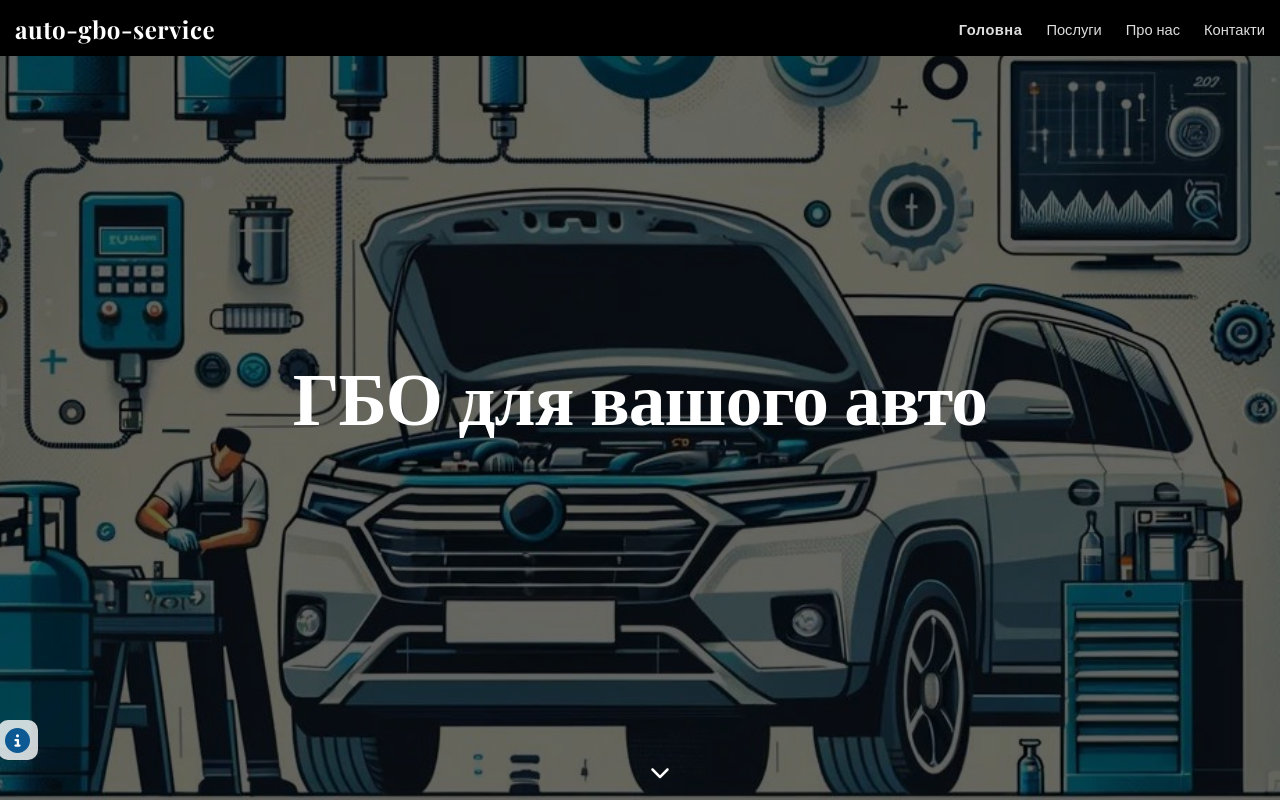
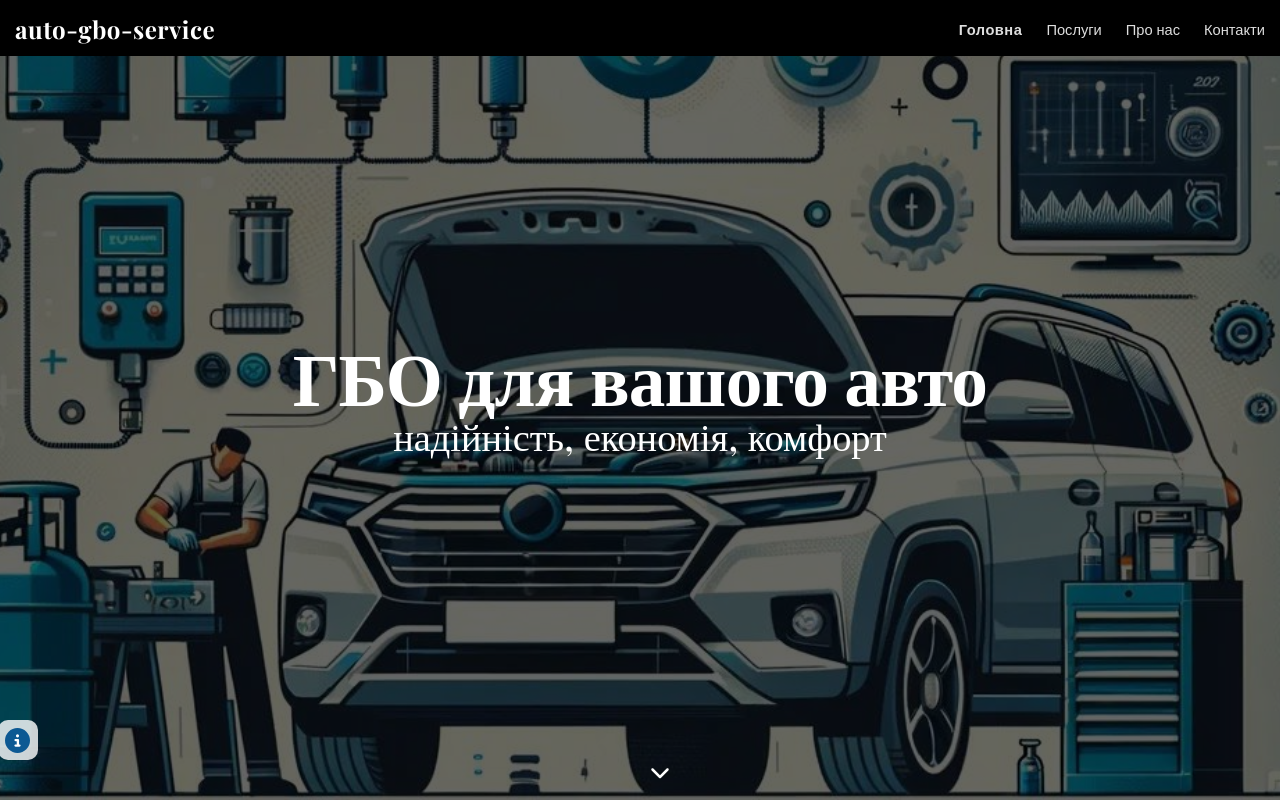
Before and after one commit to JuliShubina/gbo_react, a React (Vite) app: page / in a window 1280 px wide. Shown: the top 800 px of the page. Built offline with nearby package versions, Linux system fonts and the light colour scheme.

Commit message:
refactoring Hero component

```diff
--- a/src/components/hero/Hero.jsx
+++ b/src/components/hero/Hero.jsx
@@ -4,41 +4,51 @@ import PropTypes from "prop-types";
 import { useMediaQuery } from "react-responsive";
 import { useEffect, useState } from "react";
 
-const Hero = ({ title, styleBg = { "--bg-height": "370px" }, beforeHeight = "370px" }) => {
-  const [isBeforeHeight100vh, setIsBeforeHeight100vh] = useState(false);
+const Hero = ({ title, styleBg = {}, titlePlus }) => {
+  console.log("--bg-height", styleBg);
+
+  const [isBgHeight100vh, setIsBgHeight100vh] = useState(false);
   const isLandscapeSmallHeight = useMediaQuery({
     query: "(max-height: 500px) and (orientation: landscape)",
   });
+
   const parallax = () => {
     const moveCoef = 0.3;
-    const move = window.scrollY * moveCoef;
     const heroElement = document.querySelector(`.${styles.hero__background}`);
     if (heroElement) {
-      heroElement.style.backgroundPositionY = `${move}px`;
+      // const height = heroElement.clientHeight;
+      // console.log("Высота элемента heroElement:", height);
+
+      const move = window.scrollY * moveCoef;
+      // heroElement.style.transform = `translate3d(0px, ${move}px, 0px)`;
+      heroElement.style.backgroundPosition = `center calc(50% + ${move}px)`;
     } else console.log("Элемент не существует");
   };
+
   useEffect(() => {
     window.addEventListener("scroll", parallax);
-
     return () => {
       window.removeEventListener("scroll", parallax); // Убираем обработчик при размонтировании
     };
   }, []);
+
   useEffect(() => {
     const section = document.querySelector(`.${styles.hero}`);
     if (section) {
       const computedStyle = getComputedStyle(section);
-      const beforeHeight = computedStyle.getPropertyValue("--before-height").trim();
-      setIsBeforeHeight100vh(beforeHeight === "100vh");
+      const bgHeight = computedStyle.getPropertyValue("--bg-height").trim();
+      setIsBgHeight100vh(bgHeight === "100vh");
     }
-  }, [styleBg]);
-  const shouldRenderHeroIcon = isLandscapeSmallHeight || isBeforeHeight100vh;
+  }, []);
+
+  const shouldRenderHeroIcon = isLandscapeSmallHeight || isBgHeight100vh;
 
   return (
-    <section onScroll={parallax} className={`${styles.hero}  ${styles.hero__background}`} style={{ ...styleBg, "--before-height": beforeHeight }}>
+    <section onScroll={parallax} className={`${styles.hero}  ${styles.hero__background}`} style={styleBg}>
       <div className="container">
         <div className={styles.hero__content}>
           <h1 className={styles.hero__contentTitle}>{title}</h1>
+          <h2>{titlePlus}</h2>
           {shouldRenderHeroIcon && <HeroIcon />}
         </div>
       </div>
@@ -50,5 +60,6 @@ Hero.propTypes = {
   title: PropTypes.string.isRequired,
   styleBg: PropTypes.object,
   beforeHeight: PropTypes.string,
+  titlePlus: PropTypes.string,
 };
 export default Hero;
--- a/src/components/hero/hero.module.css
+++ b/src/components/hero/hero.module.css
@@ -46,7 +46,7 @@
   position: relative;
 
   background-image: url("../../images/hero-image.jpg");
-
+  background-color: rgba(0, 0, 0, 0.6);
   background-blend-mode: multiply;
   background-repeat: no-repeat;
   background-position: center;
@@ -58,25 +58,12 @@
   z-index: -4;
 }
 
-.hero__background::before {
-  content: "";
-  /* background-image: url("../images/hero-background.jpg"); */
-  position: absolute;
-  top: 0;
-  left: 0;
-  width: 100%;
-  height: var(--before-height);
-  background-color: rgba(0, 0, 0, 0.6);
-  z-index: -1;
-}
 @media (max-width: 768px) {
-  .hero__background::before,
   .hero__background {
     --bg-height: 320px;
   }
 }
 @media (max-width: 480px) {
-  .hero__background::before,
   .hero__background {
     --bg-height: 250px;
   }
--- a/src/pages/about us/about.module.css
+++ b/src/pages/about us/about.module.css
@@ -12,7 +12,6 @@
 
 .advantages__textsItem {
   text-align: justify;
-  line-height: 30px;
   padding-top: 20px;
 }
 
--- a/src/pages/home/Home.jsx
+++ b/src/pages/home/Home.jsx
@@ -13,17 +13,7 @@ const Home = () => {
   }, []);
   return (
     <main className="main">
-      {/* <section className="hero intersection hero__background">
-        <div className="container">
-          <div className="hero__content">
-            <h1 className="hero__content-title">ГБО для вашого авто</h1>
-            <h2>надійність, економія, комфорт</h2>
-            <HeroIcon />
-          </div>
-        </div>
-      </section> */}
-      {/* <Hero styleBg={{ height: "100vh" }} beforeHeight="100vh" title="ГБО для вашого авто" /> */}
-      <Hero styleBg={{ "--bg-height": "100vh" }} beforeHeight="100vh" title="ГБО для вашого авто" />
+      <Hero styleBg={{ "--bg-height": "100vh" }} title="ГБО для вашого авто" titlePlus="надійність, економія, комфорт" />
       <section className="services">
         <div className="container">
           <h2 className="services__title">Повний спектр послуг</h2>
```
